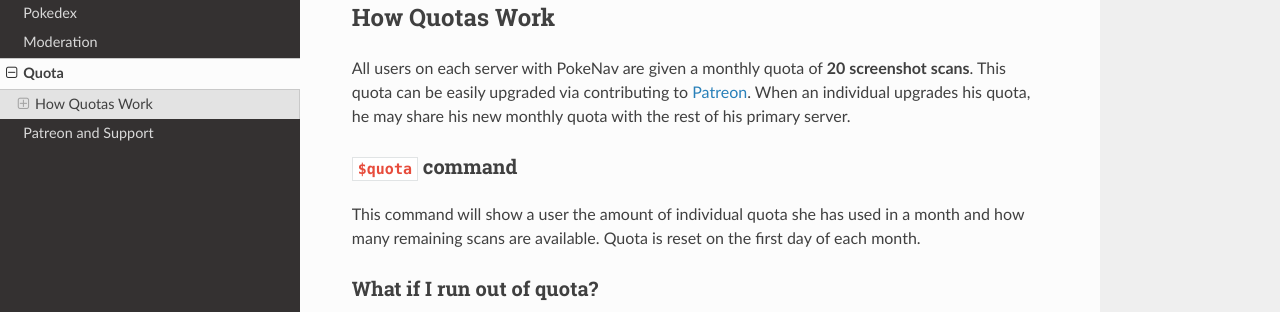
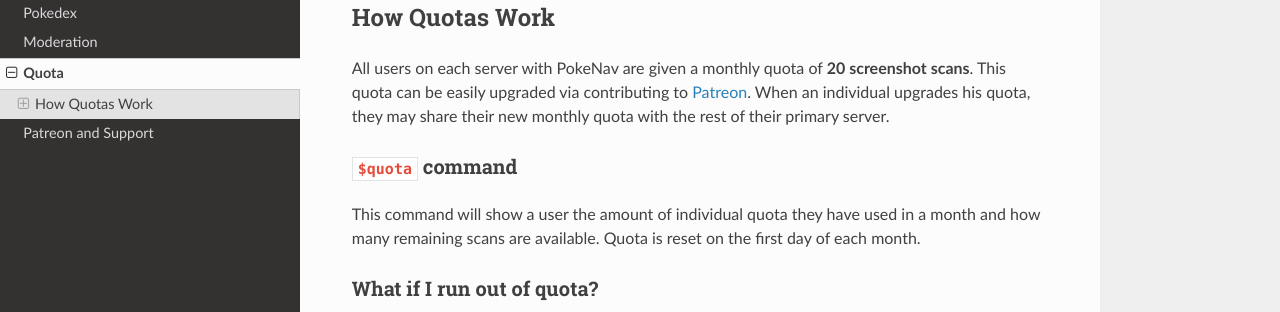
Before and after one commit to PokeNavBot/pokenav-documentation, a Sphinx documentation site: the page built from source/quota.md, in a window 1280 px wide and 900 px high. Shown: the part 255-567 px from the top of the window. Built offline with Sphinx 7.4.7 and the Read the Docs theme 2.0.0, drawn with Linux system fonts in a browser that asks for light colours; formulas are drawn with MathJax 3.

Commit message:
quota rules

```diff
--- a/source/quota.md
+++ b/source/quota.md
@@ -4,11 +4,11 @@ Individual quotas are a necessary evil of running a resource intensive process l
 
 ## How Quotas Work
 
-All users on each server with PokeNav are given a monthly quota of **20 screenshot scans**. This quota can be easily upgraded via contributing to [Patreon](https://www.patreon.com/PokeNavBot). When an individual upgrades his quota, he may share his new monthly quota with the rest of his primary server.
+All users on each server with PokeNav are given a monthly quota of **20 screenshot scans**. This quota can be easily upgraded via contributing to [Patreon](https://www.patreon.com/PokeNavBot). When an individual upgrades his quota, they may share their new monthly quota with the rest of their primary server.
 
 ### `$quota` command
 
-This command will show a user the amount of individual quota she has used in a month and how many remaining scans are available. Quota is reset on the first day of each month.
+This command will show a user the amount of individual quota they have used in a month and how many remaining scans are available. Quota is reset on the first day of each month.
 
 ### What if I run out of quota?
 
```
